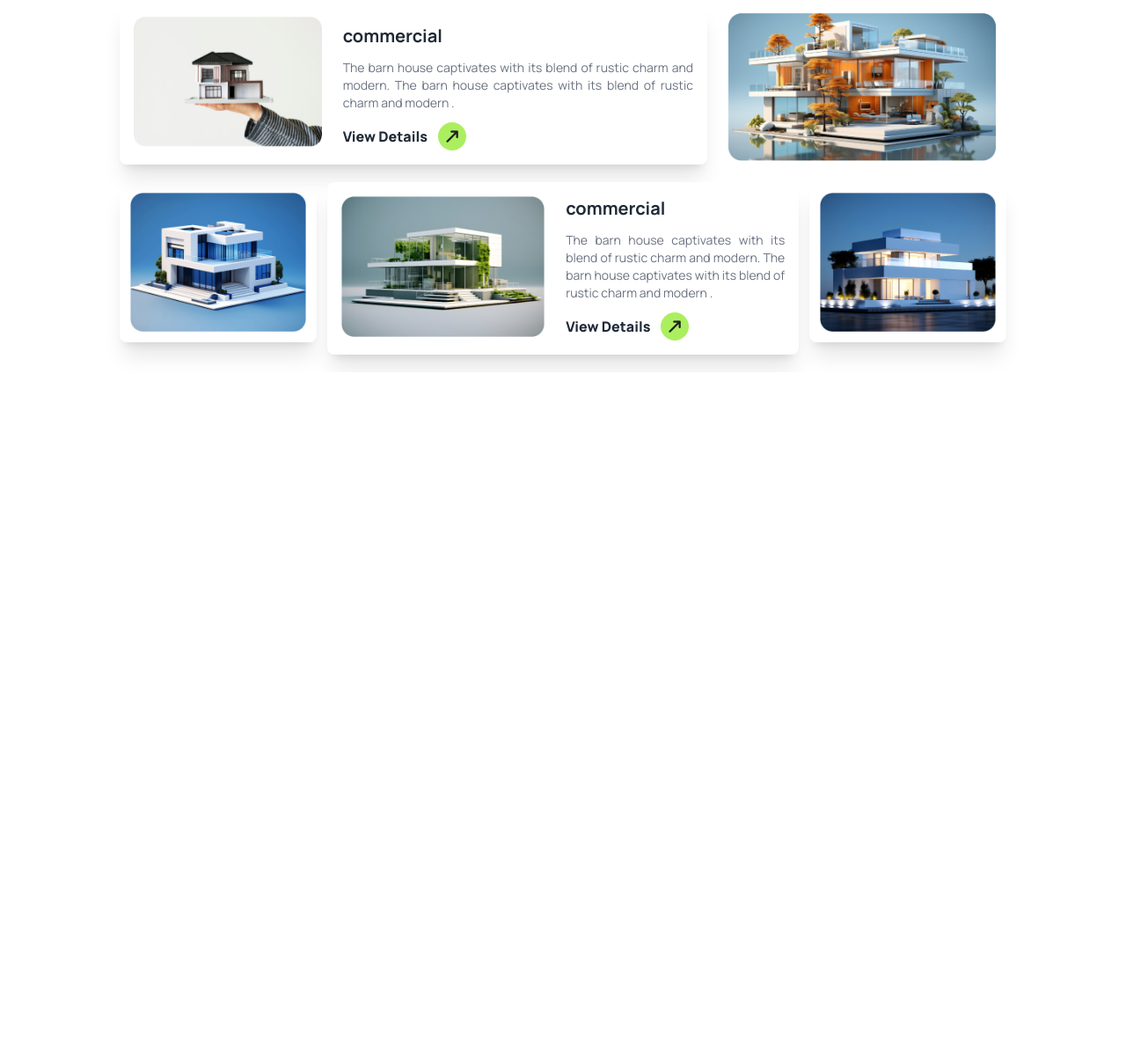
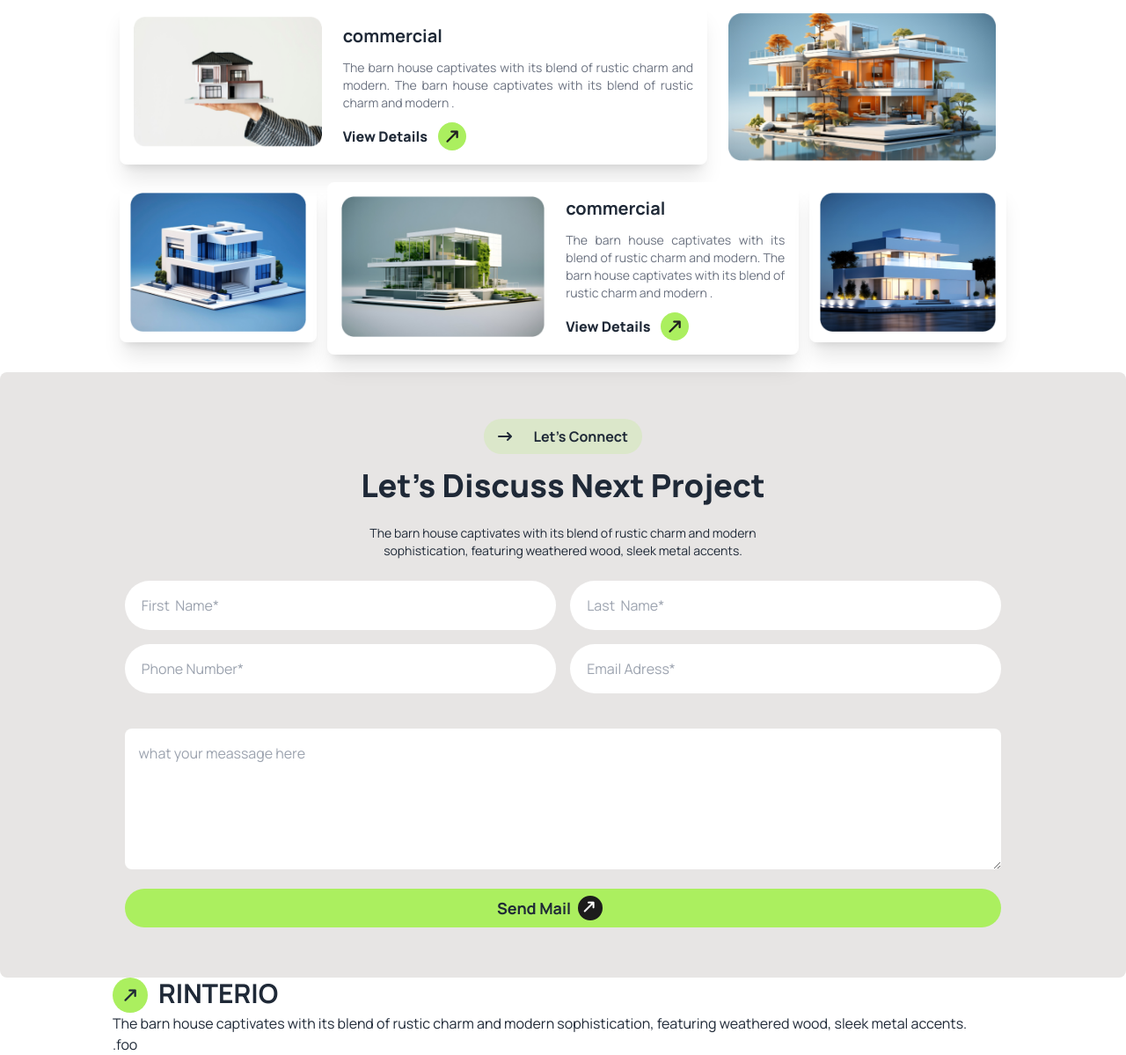
Before and after one commit to shorif485927/ph-assignment-3, a plain HTML site: page index.html in a window 1280 px wide. Shown: the part 2209-3408 px from the top of the page at 88% size. Before the commit the page ends 2632 px from the top, so only its background shows below. Drawn offline with nearby package versions, Linux system fonts and the light colour scheme.

Commit message:
input section done

```diff
--- a/index.html
+++ b/index.html
@@ -384,5 +384,91 @@
                             <!-- ! CHALANGE PART-1 ENDS -->
 
 
+                            <section class="input bg-stone-200 h-auto py-10">
+                                <div class="container sm:w-4/5 mx-auto">
+
+                        <button class="   w-[180px]  bg-[#ABEF5F33]  rounded-full flex  sm:justify-between items-center px-4 py-2 mt-3 mx-auto">
+                            <i class="fa-solid fa-arrow-right-long  "></i>
+
+                        <h2 class="text-base capitalize font-bold ml-2 "> let's connect </h2>
+
+                  </button>
+
+            <div class="   md:w-1/2 mx-auto ">
+
+                 <h2 class=" text-2xl md:text-4xl font-extrabold  my-4 text-center">
+                    Let’s Discuss Next Project
+                 </h2>
+                 <p class="text-sm my-5 md:my-6 text-center px-2">
+                     The barn house captivates with its blend of rustic charm and
+                     modern sophistication, featuring weathered wood, sleek metal accents.
+                 </p>
+         </div>
+
+
+                        <div class="input__field grid ">
+                              <form action="#" class="grid grid-cols-1 md:grid-cols-2 gap-4 ">
+
+                                      <div class="bg-white rounded-full p-3 sm:p-4 capitalize">
+                                        <input class="" type="text" name="" id="" placeholder=" First  Name*">
+                                      </div>
+
+                                      <div class="bg-white rounded-full p-3 sm:p-4 capitalize">
+                                        <input class="" type="text" name="" id="" placeholder=" Last  Name*">
+                                      </div>
+
+
+
+                                      <div class="bg-white rounded-full p-3 sm:p-4 capitalize">
+                                        <input class="" type="text" name="" id="" placeholder=" Phone Number*">
+                                      </div>
+
+
+
+                                      <div class="bg-white rounded-full p-3 sm:p-4 capitalize">
+                                        <input class="" type="mail" name="" id="" placeholder=" Email Adress*">
+                                      </div>
+
+
+                              </form>
+                        </div>
+
+                             <textarea name="" id=""  placeholder="what your meassage here " class="w-full h-40 mt-10 rounded-lg p-4"></textarea>
+
+                             <div class=" bg-[#ABEF5F] p-2 rounded-full my-4 cursor-pointer ">
+                                      <div class="flex  w-[150px] mx-auto">
+                                        <h2 class="text-lg capitalize font-bold mr-2">Send Mail</h2>
+
+                                        <div class=" inline-block w-7 h-7  bg-[#1C1C1C] text-white  rounded-full text-md text-center -rotate-45">
+                                            <i class="fa-solid fa-arrow-right-long  "></i>
+                                         </div>
+                                      </div>
+                          </div>
+
+
+                                </div>
+                            </section>
+
+
+                             <footer>
+                                <div class="container w-4/5 mx-auto">
+                                    <div class="footer__logo flex">
+
+                                        <div class=" w-10 h-10 bg-[#ABEF5F]  p-1.5 rounded-full text-lg text-center -rotate-45">
+                                           <i class="fa-solid fa-arrow-right-long  "></i>
+                                        </div>
+
+                                     <h1 class="text-2xl md:text-3xl sm:uppercase font-bold ml-3">Rinterio</h1>
+
+                               </div>
+                                   <div class="footer__para">
+                                     <p>The barn house captivates with its blend of rustic charm and modern sophistication, featuring weathered wood, sleek metal accents.</p>
+                                   </div>
+
+                                    .foo
+                                </div>
+                             </footer>
+
+
 </body>
 </html>
```
